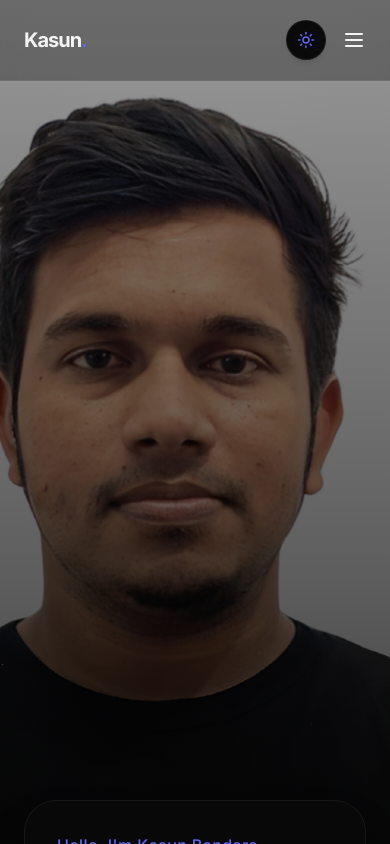
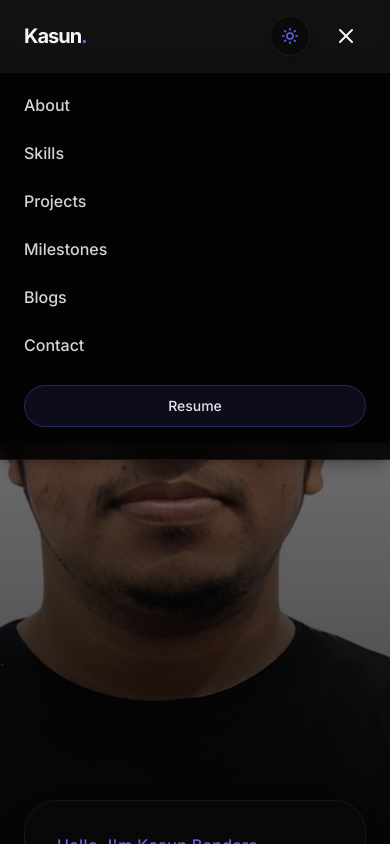
Before and after one commit to KasunBandara921/portfolio, a Next.js app: page / in a window 390 px wide. Both pictures are taken after a click on the button 354 px from the left and 40 px from the top of the page. Shown: the top 844 px of the page. Built offline with nearby package versions, Linux system fonts and the light colour scheme.

Commit message:
feat: implement mobile responsive navigation menu toggle

```diff
--- a/src/components/Navbar.tsx
+++ b/src/components/Navbar.tsx
@@ -1,7 +1,7 @@
 "use client";
 
 import { useState, useEffect } from "react";
-import { motion } from "framer-motion";
+import { motion, AnimatePresence } from "framer-motion";
 import Link from "next/link";
 import { Sun, Moon } from "lucide-react";
 
@@ -18,6 +18,7 @@ export default function NavBar() {
   const [isScrolled, setIsScrolled] = useState(false);
   const [mounted, setMounted] = useState(false);
   const [theme, setTheme] = useState<"dark" | "light">("dark");
+  const [isMobileMenuOpen, setIsMobileMenuOpen] = useState(false);
 
   useEffect(() => {
     setMounted(true);
@@ -61,7 +62,7 @@ export default function NavBar() {
       animate={{ y: 0 }}
       transition={{ duration: 0.6, ease: [0.22, 1, 0.36, 1] }}
       className={`fixed top-0 left-0 right-0 z-50 transition-all duration-300 ${
-        isScrolled
+        isScrolled || isMobileMenuOpen
           ? "bg-[var(--color-background)]/90 backdrop-blur-md border-b border-[var(--color-card-border)] py-4 shadow-lg shadow-black/20"
           : "bg-black/30 backdrop-blur-md border-b border-[var(--color-card-border)] py-5"
       }`}
@@ -110,15 +111,71 @@ export default function NavBar() {
           </div>
 
           {/* Mobile Menu Button */}
-          <button className="md:hidden text-[var(--color-foreground)]">
-            <svg width="24" height="24" viewBox="0 0 24 24" fill="none" stroke="currentColor" strokeWidth="2" strokeLinecap="round" strokeLinejoin="round">
-              <line x1="4" x2="20" y1="12" y2="12" />
-              <line x1="4" x2="20" y1="6" y2="6" />
-              <line x1="4" x2="20" y1="18" y2="18" />
-            </svg>
+          <button
+            onClick={() => setIsMobileMenuOpen(!isMobileMenuOpen)}
+            aria-label={isMobileMenuOpen ? "Close Menu" : "Open Menu"}
+            className="md:hidden text-[var(--color-foreground)] p-2 hover:bg-zinc-800/30 rounded-lg active:scale-95 transition-all cursor-pointer"
+          >
+            {isMobileMenuOpen ? (
+              <svg width="24" height="24" viewBox="0 0 24 24" fill="none" stroke="currentColor" strokeWidth="2" strokeLinecap="round" strokeLinejoin="round">
+                <line x1="18" y1="6" x2="6" y2="18" />
+                <line x1="6" y1="6" x2="18" y2="18" />
+              </svg>
+            ) : (
+              <svg width="24" height="24" viewBox="0 0 24 24" fill="none" stroke="currentColor" strokeWidth="2" strokeLinecap="round" strokeLinejoin="round">
+                <line x1="4" x2="20" y1="12" y2="12" />
+                <line x1="4" x2="20" y1="6" y2="6" />
+                <line x1="4" x2="20" y1="18" y2="18" />
+              </svg>
+            )}
           </button>
         </div>
       </div>
+
+      {/* Mobile Dropdown Menu */}
+      <AnimatePresence>
+        {isMobileMenuOpen && (
+          <motion.div
+            initial={{ opacity: 0, height: 0 }}
+            animate={{ opacity: 1, height: "auto" }}
+            exit={{ opacity: 0, height: 0 }}
+            transition={{ duration: 0.3, ease: [0.22, 1, 0.36, 1] }}
+            className="md:hidden overflow-hidden bg-[var(--color-background)] border-t border-[var(--color-card-border)] mt-4 px-6 py-4 flex flex-col gap-4 shadow-xl"
+          >
+            {navLinks.map((link, idx) => (
+              <motion.div
+                initial={{ opacity: 0, x: -10 }}
+                animate={{ opacity: 1, x: 0 }}
+                transition={{ delay: idx * 0.05 }}
+                key={link.name}
+              >
+                <Link
+                  href={link.href}
+                  onClick={() => setIsMobileMenuOpen(false)}
+                  className="block text-zinc-300 hover:text-white font-medium py-1 transition-all duration-200"
+                >
+                  {link.name}
+                </Link>
+              </motion.div>
+            ))}
+            <motion.div
+              initial={{ opacity: 0, y: 10 }}
+              animate={{ opacity: 1, y: 0 }}
+              transition={{ delay: navLinks.length * 0.05 }}
+              className="pt-2"
+            >
+              <a
+                href="/resume.pdf"
+                target="_blank"
+                onClick={() => setIsMobileMenuOpen(false)}
+                className="block text-center py-2.5 rounded-full bg-[var(--color-primary)]/10 border border-[var(--color-primary)]/30 text-zinc-200 text-sm font-medium hover:bg-[var(--color-primary)] hover:text-white hover:border-[var(--color-primary)] transition-all duration-300"
+              >
+                Resume
+              </a>
+            </motion.div>
+          </motion.div>
+        )}
+      </AnimatePresence>
     </motion.header>
   );
 }
```
